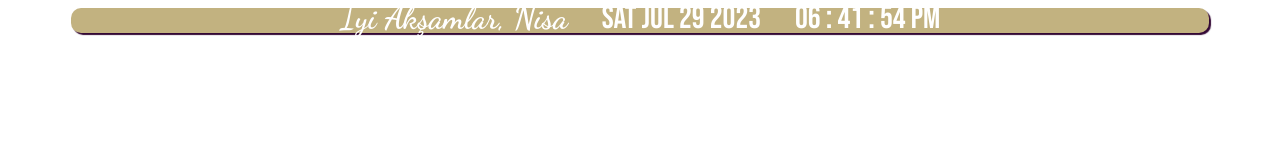
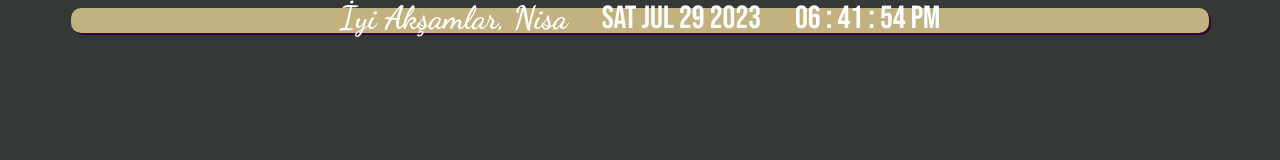
Before and after one commit to s-5001481/work, a plain HTML site: page index.html in a window 1280 px wide. Drawn offline with Linux system fonts and the light colour scheme.

Commit message:
Update index.html

```diff
--- a/index.html
+++ b/index.html
@@ -13,7 +13,7 @@
         /*CSS RESETS*/
 
 body{
-    background-color: #fff;
+    background-color: #353935;
     line-height: 0;
 
 }
```
